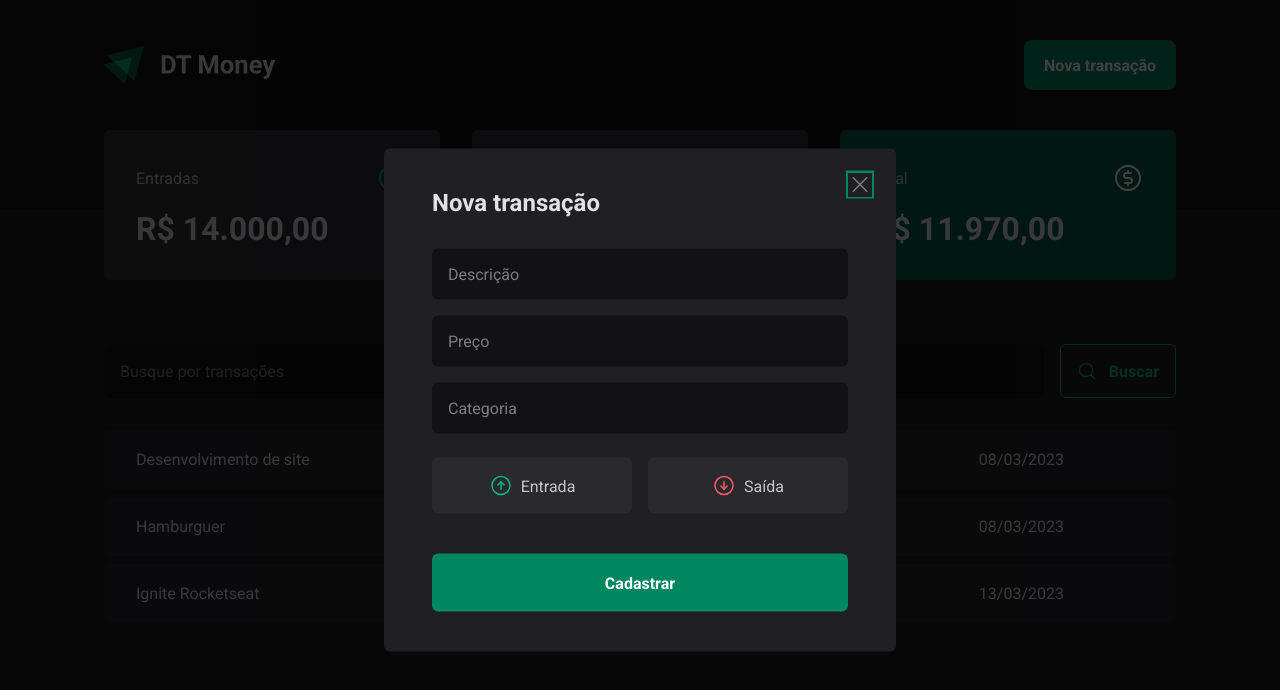
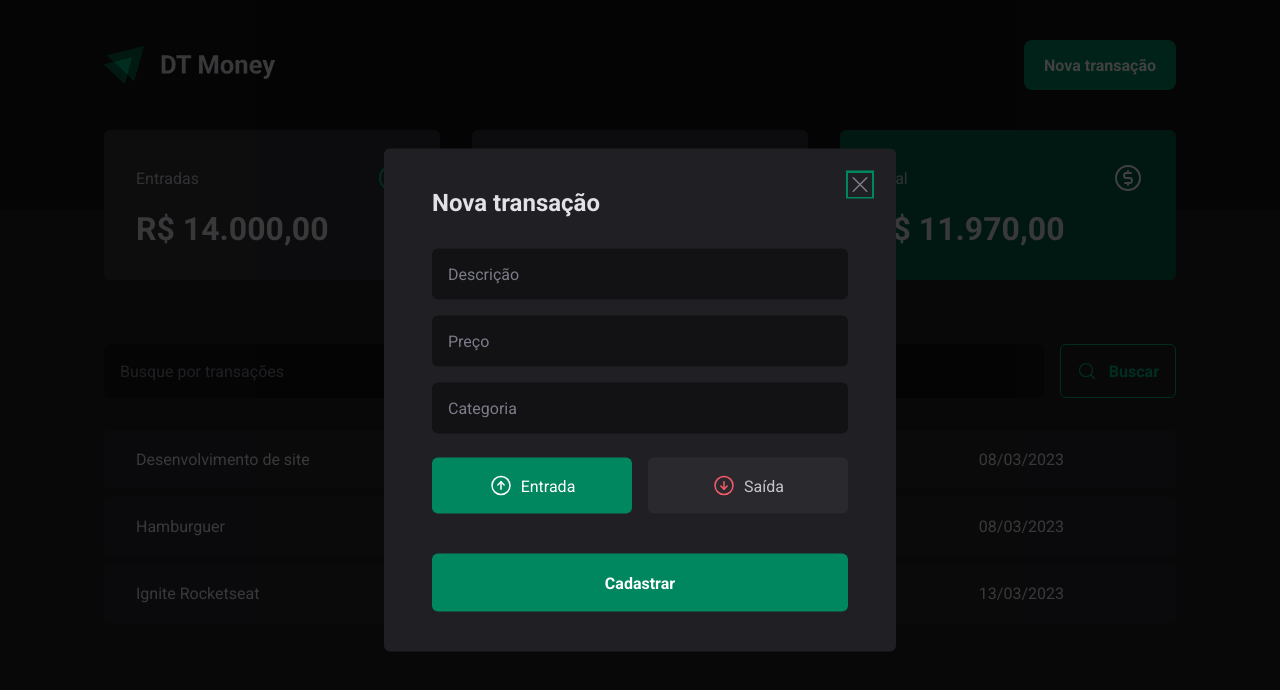
Before and after one commit to germanoricardi/rocketseat-ignite-003-dt-money, a React (Vite) app: page / in a window 1280 px wide. Both pictures are taken after a click on the button "Nova transação". Shown: the top 690 px of the page. Built offline with nearby package versions, Linux system fonts and the light colour scheme; data requests are answered from the project's data file.

Commit message:
Adicionado Control do react-hook-form para controlar o tipo de lançamento: income | outcome;

```diff
--- a/src/components/NewTransactionModal/index.tsx
+++ b/src/components/NewTransactionModal/index.tsx
@@ -3,21 +3,22 @@
 import { CloseButton, Content, Overlay, TransactionType, TransactionTypeButton } from "./styles";
 import * as z from 'zod';
 import { zodResolver } from "@hookform/resolvers/zod";
-import { useForm } from "react-hook-form";
+import { Controller, useForm } from "react-hook-form";
 
 const newTransactionFormSchema = z.object({
   description: z.string(),
   price: z.number(),
   category: z.string(),
-  // type: z.enum(['income', 'outcome']),
+  type: z.enum(['income', 'outcome']),
 })
 
 type NewTransactionFormInputs = z.infer<typeof newTransactionFormSchema>
 
 export function NewTransactionModal() {
 
-  const { register, handleSubmit, formState: { isSubmitting } } = useForm<NewTransactionFormInputs>({
-    resolver: zodResolver(newTransactionFormSchema)
+  const { control, register, handleSubmit, formState: { isSubmitting } } = useForm<NewTransactionFormInputs>({
+    resolver: zodResolver(newTransactionFormSchema),
+    defaultValues: { type: 'income' }
   })
 
   async function handleCreateNewTransaction(data: NewTransactionFormInputs) {
@@ -56,7 +57,11 @@
             {...register('category')}
           />
 
-          <TransactionType>
+          <Controller
+            control={control}
+            name="type"
+            render={({ field }) => (
+              <TransactionType onValueChange={field.onChange} value={field.value}>
                 <TransactionTypeButton variant="income" value="income">
                   <ArrowCircleUp size={24} />
                   Entrada
@@ -67,6 +72,9 @@
                   Saída
                 </TransactionTypeButton>
               </TransactionType>
+            )}
+          />
+
 
           <button type="submit" disabled={isSubmitting}>Cadastrar</button>
         </form>
```
Lines whose indentation alone changed are shown as unchanged.
